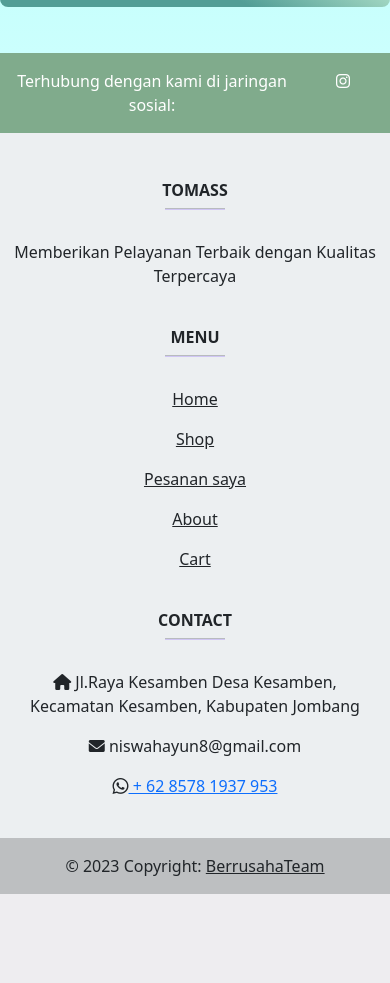
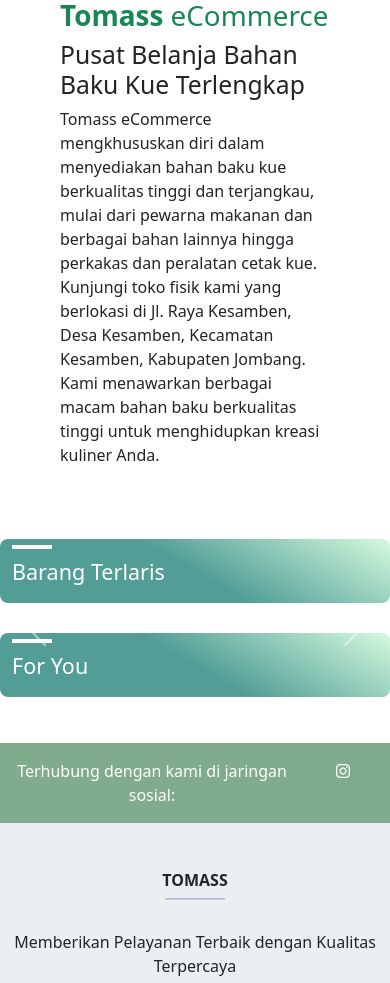
Before and after one commit to Vckynando12/TOMASS, a PHP site: page /index.php in a window 390 px wide. Shown: the part 306-1289 px from the top of the page. Before the commit the page ends 1200 px from the top, so only its background shows below. Run offline with PHP 8.4, Linux system fonts and the light colour scheme; data that the repository does not hold is empty; some libraries are stand-ins or nearby versions.

Commit message:
fix: benerin sesi

```diff
--- a/public/index.php
+++ b/public/index.php
@@ -1,45 +1,30 @@
 <?php
-include("../koneksi/koneksi.php");
 include '../proses/header.php';
+include "../koneksi/koneksi.php";
 
 $search_query = isset($_GET['query']) ? mysqli_real_escape_string($con, $_GET['query']) : '';
+
 $query_products = mysqli_query($con, "SELECT * FROM barang WHERE nama_barang LIKE '%$search_query%'");
+
 $products = mysqli_fetch_all($query_products, MYSQLI_ASSOC);
 ?>
 
 <!DOCTYPE html>
 <html lang="en">
 
-
 <head>
     <meta charset="UTF-8">
     <meta name="viewport" content="width=device-width, initial-scale=1.0">
     <title>Home</title>
-    <style>
-        #carouselExampleIndicators {
-        width: 95%;
-        margin: auto;
-        border-radius: 15px;
-        overflow: hidden;
-        /* box-shadow: 0px 0px 10px 0px rgba(0,0,0,0.3); */
-    }
-
-    .carousel-inner img {
-        width: 100%;
-        border-radius: 15px;
-    }
-    </style>
+    <link rel="stylesheet" href="../assets/bootstrap/css/bootstrap.min.css">
 </head>
 
-<body style="background-color: #FFFFFF;
-background-image: linear-gradient(0deg, #FFFFFF 0%, #B5FFFC 100%);">
-    <!--Carousel-->
-    <div id="carouselExampleIndicators" class="carousel slide" data-bs-ride="carousel">
+<body">
+    <!-- Carousel -->
+    <!-- <div id="carouselExampleIndicators" class="carousel slide mt-4" data-bs-ride="carousel">
         <div class="carousel-indicators">
-        <button type="button" data-bs-target="#carouselExampleIndicators" data-bs-slide-to="0" class="active"
-                aria-current="true" aria-label="Slide 1"></button>
-        <button type="button" data-bs-target="#carouselExampleIndicators" data-bs-slide-to="1"
-                aria-label="Slide 2"></button>
+            <button type="button" data-bs-target="#carouselExampleIndicators" data-bs-slide-to="0" class="active" aria-current="true" aria-label="Slide 1"></button>
+            <button type="button" data-bs-target="#carouselExampleIndicators" data-bs-slide-to="1" aria-label="Slide 2"></button>
         </div>
         <div class="carousel-inner">
             <div class="carousel-item active">
@@ -49,29 +34,100 @@ background-image: linear-gradient(0deg, #FFFFFF 0%, #B5FFFC 100%);">
                 <img src="../assets/image/2.png" class="d-block img-fluid" alt="...">
             </div>
         </div>
-    <button class="carousel-control-prev" type="button" data-bs-target="#carouselExampleIndicators"
-            data-bs-slide="prev">
+        <button class="carousel-control-prev" type="button" data-bs-target="#carouselExampleIndicators" data-bs-slide="prev">
             <span class="carousel-control-prev-icon" aria-hidden="true"></span>
             <span class="visually-hidden">Previous</span>
         </button>
-    <button class="carousel-control-next" type="button" data-bs-target="#carouselExampleIndicators"
-            data-bs-slide="next">
+        <button class="carousel-control-next" type="button" data-bs-target="#carouselExampleIndicators" data-bs-slide="next">
             <span class="carousel-control-next-icon" aria-hidden="true"></span>
             <span class="visually-hidden">Next</span>
         </button>
+    </div> -->
+<!-- Mulai Banner Hero -->
+<div id="template-mo-zay-hero-carousel" class="carousel slide" data-bs-ride="carousel">
+    <div class="carousel-inner">
+        <div class="carousel-item active">
+            <div class="container">
+                <div class="row p-5">
+                    <div class="mx-auto col-md-8 col-lg-6 order-lg-last">
+                        <img class="img-fluid" src="../assets/image/produk1.png" alt="">
                     </div>
-<?php
-include '../proses/produk_slider.php'
-?>
-<?php
-include '../public/home.php';
-?>
-<script src="../assets/bootstrap/js/bootstrap.bundle.js"></script>
-<script src="../assets/bootstrap/js/bootstrap.bundle.js"></script>
+                    <div class="col-lg-6 mb-0 d-flex align-items-center">
+                        <div class="text-align-left align-self-center">
+                            <h1 class="h1 text-success"><b>Tomass</b> eCommerce</h1>
+                            <h3 class="h2">Pusat Belanja Bahan Baku Kue Terlengkap</h3>
+                            <p>
+                                Tomass eCommerce mengkhususkan diri dalam menyediakan bahan baku kue berkualitas tinggi
+                                dan terjangkau, mulai dari pewarna makanan dan berbagai bahan lainnya hingga perkakas dan
+                                peralatan cetak kue. Kunjungi toko fisik kami yang berlokasi di Jl. Raya Kesamben, Desa
+                                Kesamben, Kecamatan Kesamben, Kabupaten Jombang. Kami menawarkan berbagai macam bahan baku
+                                berkualitas tinggi untuk menghidupkan kreasi kuliner Anda.
+                            </p>
+                        </div>
+                    </div>
+                </div>
+            </div>
+        </div>
+        <div class="carousel-item">
+            <div class="container">
+                <div class="row p-5">
+                    <div class="mx-auto col-md-8 col-lg-6 order-lg-last">
+                        <img class="img-fluid" src="../assets/image/produk2.png" alt="">
+                    </div>
+                    <div class="col-lg-6 mb-0 d-flex align-items-center">
+                        <div class="text-align-left">
+                            <h1 class="h1">Bahan Berkualitas</h1>
+                            <h3 class="h2">Memberikan yang Terbaik untuk Kreasi Kuliner Anda</h3>
+                            <p>
+                                Di Tomass, kami menghadirkan bahan baku terbaik untuk memastikan produk roti Anda
+                                memiliki kualitas tertinggi. Komitmen kami terhadap keunggulan mencakup setiap produk
+                                yang kami tawarkan, menjadikan kami destinasi utama untuk semua kebutuhan memasak Anda.
+                            </p>
+                        </div>
+                    </div>
+                </div>
+            </div>
+        </div>
+        <div class="carousel-item">
+            <div class="container">
+                <div class="row p-5">
+                    <div class="mx-auto col-md-8 col-lg-6 order-lg-last">
+                        <img class="img-fluid" src="../assets/image/produk3.png" alt="">
+                    </div>
+                    <div class="col-lg-6 mb-0 d-flex align-items-center">
+                        <div class="text-align-left">
+                            <h1 class="h1">Kunjungi Kami Hari Ini</h1>
+                            <h3 class="h2">Temukan Dunia Keunggulan Pembuatan Kue</h3>
+                            <p>
+                                Tomass eCommerce mengundang Anda untuk menjelajahi toko kami dan meningkatkan
+                                pengalaman memasak Anda. Temukan segala yang Anda butuhkan, mulai dari bahan baku premium
+                                hingga perkakas profesional untuk membuat kue. Bergabunglah dengan kami dalam perjalanan
+                                kreativitas kuliner dan biarkan Tomass menjadi mitra terpercaya Anda dalam membuat kue.
+                            </p>
+                        </div>
+                    </div>
+                </div>
+            </div>
+        </div>
+    </div>
+    <a class="carousel-control-prev text-decoration-none w-auto ps-3" href="#template-mo-zay-hero-carousel" role="button" data-bs-slide="prev">
+        <i class="fas fa-chevron-left"></i>
+    </a>
+    <a class="carousel-control-next text-decoration-none w-auto pe-3" href="#template-mo-zay-hero-carousel" role="button" data-bs-slide="next">
+        <i class="fas fa-chevron-right"></i>
+    </a>
+</div>
+<!-- Akhir Banner Hero -->
+
+
+
+    <?php include '../proses/produk_slider.php'; ?>
+    <?php include '../public/home.php'; ?>
+
+    <script src="../assets/jquery-1.11.0.min.js"></script>
+    <script src="../assets/bootstrap/js/bootstrap.min.js"></script>
 </body>
 
-<?php
-include '../proses/footer.php';
-?>
+<?php include '../proses/footer.php'; ?>
 
 </html>
```
Lines whose indentation alone changed are shown as unchanged.
